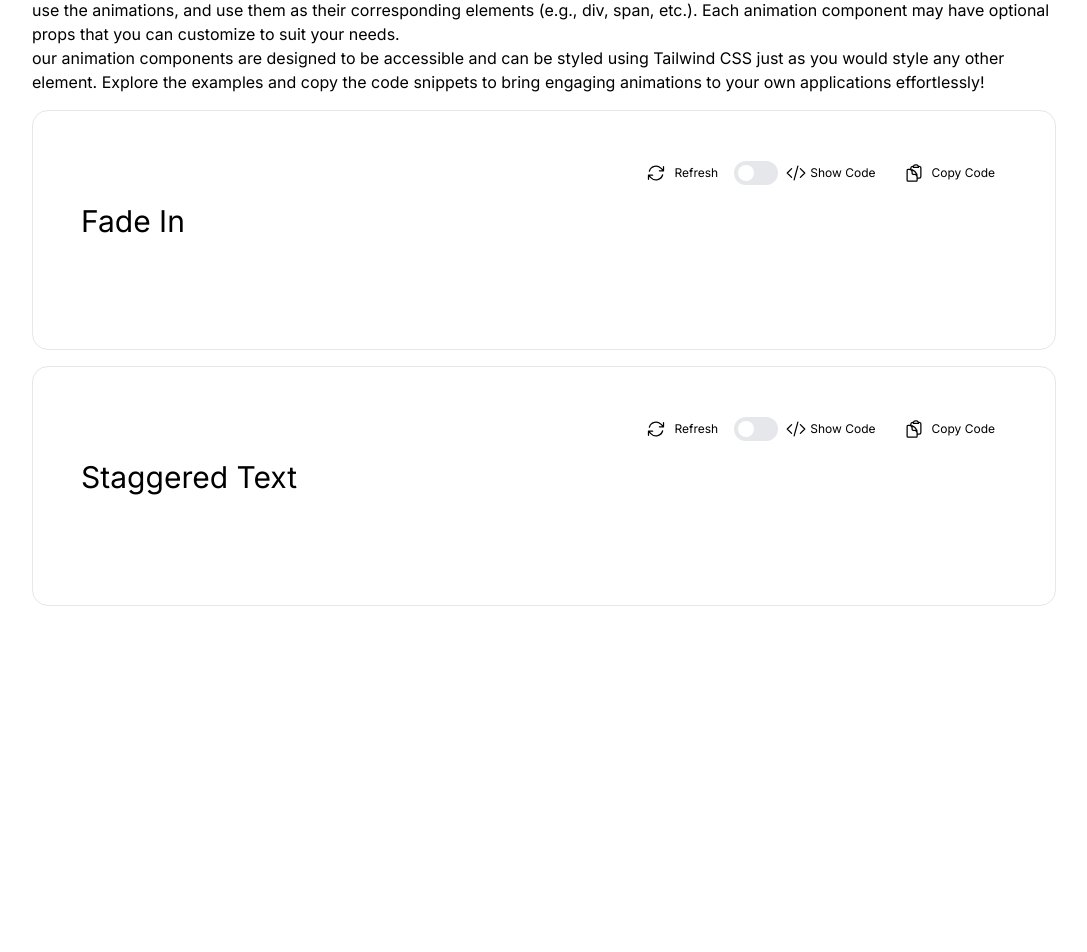
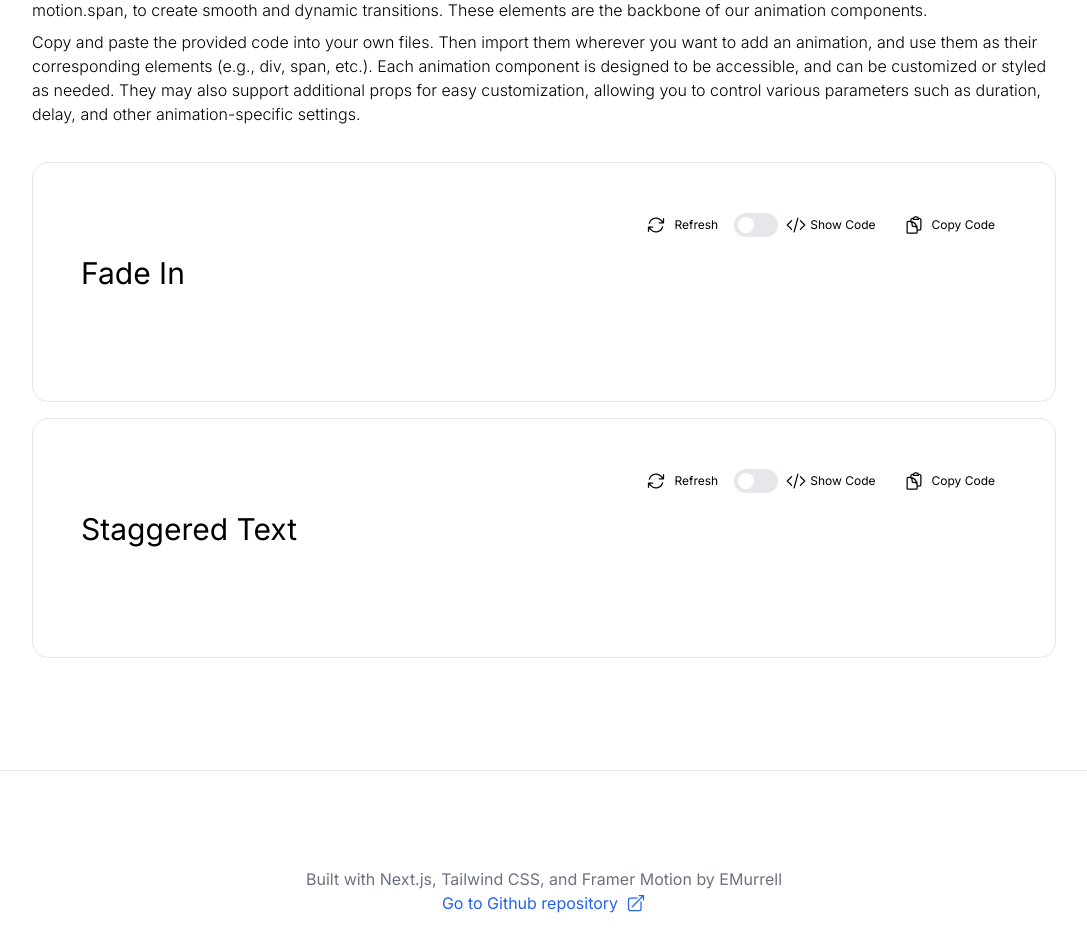
Before and after one commit to EMurrell/Motion-Repo, a Next.js app: page / in a window 1280 px wide. Shown: the part 242-1194 px from the top of the page, without its empty margins (96-1183 px from the left). Before the commit the page ends 960 px from the top, so only its background shows below. Built offline with nearby package versions, Linux system fonts and the light colour scheme.

Commit message:
refine description

```diff
--- a/app/components/CodePreview.tsx
+++ b/app/components/CodePreview.tsx
@@ -2,7 +2,7 @@
 
 import { useState, ComponentType } from "react";
 import { Prism as SyntaxHighlighter } from "react-syntax-highlighter";
-import { coy as style } from "react-syntax-highlighter/dist/esm/styles/prism";
+import { vs as style } from "react-syntax-highlighter/dist/esm/styles/prism";
 import { CopyToClipboard } from "react-copy-to-clipboard";
 import { Switch, Label, Field } from "@headlessui/react";
 import {
@@ -84,7 +84,13 @@ export default function CodePreview({
       </AnimationComponent>
       {showCode && (
         <div className="mt-4">
-          <SyntaxHighlighter language="jsx" style={style} className="rounded">
+          <SyntaxHighlighter
+            language="jsx"
+            style={style}
+            className="rounded-2xl"
+            customStyle={{
+              fontSize: "1rem",
+            }}>
             {code}
           </SyntaxHighlighter>
         </div>
--- /dev/null
+++ b/app/components/Footer.tsx
@@ -0,0 +1,15 @@
+import { ArrowTopRightOnSquareIcon } from "@heroicons/react/24/outline";
+
+export default function Footer() {
+  return (
+    <footer className="w-full p-2 sm:p-6 lg:p-24 border-t flex flex-col items-center justify-centertext-center text-gray-500">
+      <p>Built with Next.js, Tailwind CSS, and Framer Motion by EMurrell</p>
+      <a
+        href="https://github.com/EMurrell/animations"
+        className="text-blue-600 hover:text-blue-400 transition ease-in-out flex items-center">
+        Go to Github repository
+        <ArrowTopRightOnSquareIcon className="h-5 w-5 inline-block ml-2" />
+      </a>
+    </footer>
+  );
+}
--- a/app/globals.css
+++ b/app/globals.css
@@ -4,8 +4,8 @@
 
 /* :root {
   --foreground-rgb: 0, 0, 0;
-  --background-start-rgb: 214, 219, 220;
-  --background-end-rgb: 255, 255, 255;
+  --background-start-rgb: 250, 250, 250;
+  --background-end-rgb: 250, 250, 250;
 }
 
 @media (prefers-color-scheme: dark) {
--- a/app/layout.tsx
+++ b/app/layout.tsx
@@ -1,6 +1,7 @@
 import type { Metadata } from "next";
 import { Inter } from "next/font/google";
 import "./globals.css";
+import Footer from "./components/Footer";
 
 const inter = Inter({ subsets: ["latin"] });
 
@@ -17,6 +18,7 @@ export default function RootLayout({
   return (
     <html lang="en">
       <body className={inter.className}>{children}</body>
+      <Footer />
     </html>
   );
 }
--- a/app/page.tsx
+++ b/app/page.tsx
@@ -8,8 +8,8 @@ export default function Home() {
   return (
     <main className="flex min-h-screen flex-col items-center p-2 sm:p-6 lg:p-24">
       <div className="mx-auto max-w-5xl w-full">
-        <h1 className="text-3xl sm:text-4xl lg:text-5xl">Motion Repo</h1>
-        <p>
+        <h1 className="text-4xl sm:text-5xl lg:text-6xl">Motion Repo</h1>
+        <p className="text-sm sm:text-base mt-9 font-light">
           This app showcases a variety of animations built using Framer Motion.
           To get started, ensure you have{" "}
           <a
@@ -28,18 +28,14 @@ export default function Home() {
           motion.span, to create smooth and dynamic transitions. These elements
           are the backbone of our animation components.
         </p>
-        <p>
-          Copy and paste the provided code into your own files. Then, import
-          these components into the desired component where you want to use the
-          animations, and use them as their corresponding elements (e.g., div,
-          span, etc.). Each animation component may have optional props that you
-          can customize to suit your needs.
-        </p>
-        <p>
-          our animation components are designed to be accessible and can be
-          styled using Tailwind CSS just as you would style any other element.
-          Explore the examples and copy the code snippets to bring engaging
-          animations to your own applications effortlessly!
+        <p className="text-sm sm:text-base mt-2 mb-9 font-light">
+          Copy and paste the provided code into your own files. Then import them
+          wherever you want to add an animation, and use them as their
+          corresponding elements (e.g., div, span, etc.). Each animation
+          component is designed to be accessible, and can be customized or
+          styled as needed. They may also support additional props for easy
+          customization, allowing you to control various parameters such as
+          duration, delay, and other animation-specific settings.
         </p>
         <CodePreview
           animationComponent={FadeIn}
```
